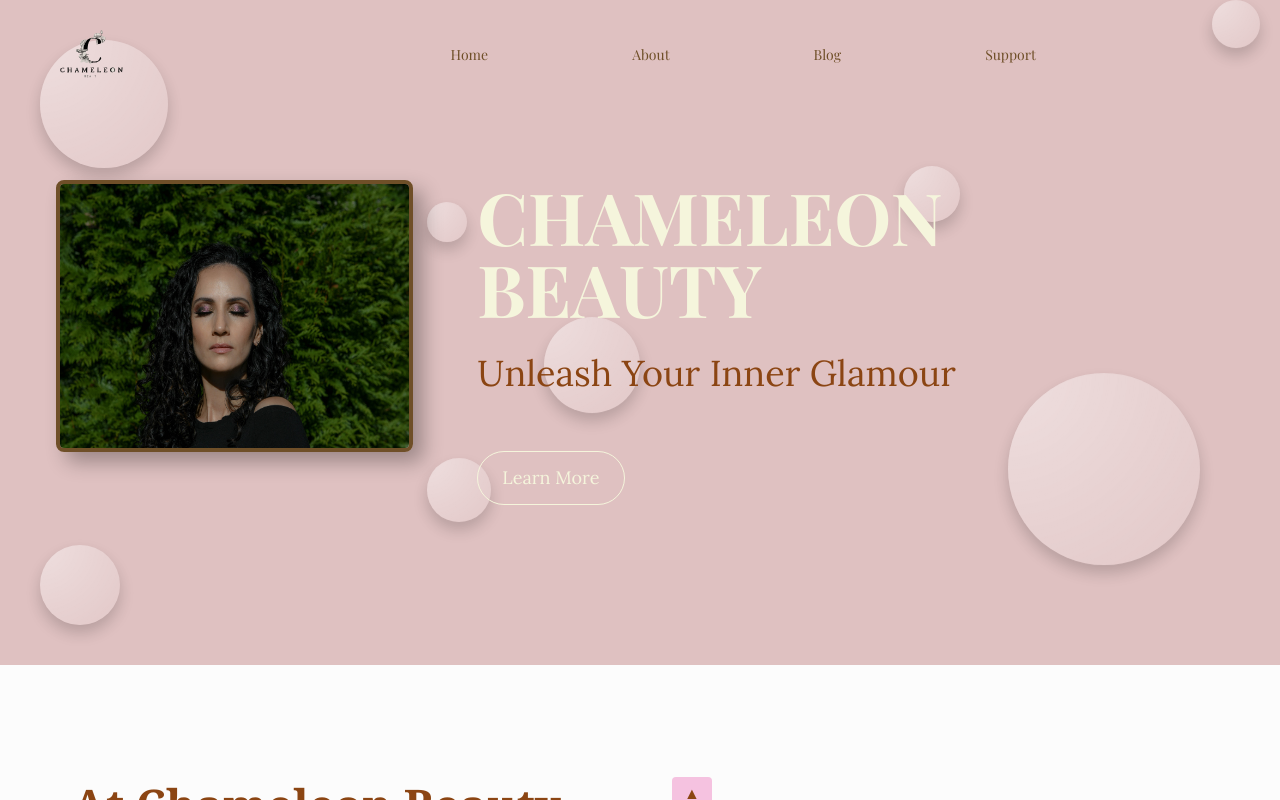
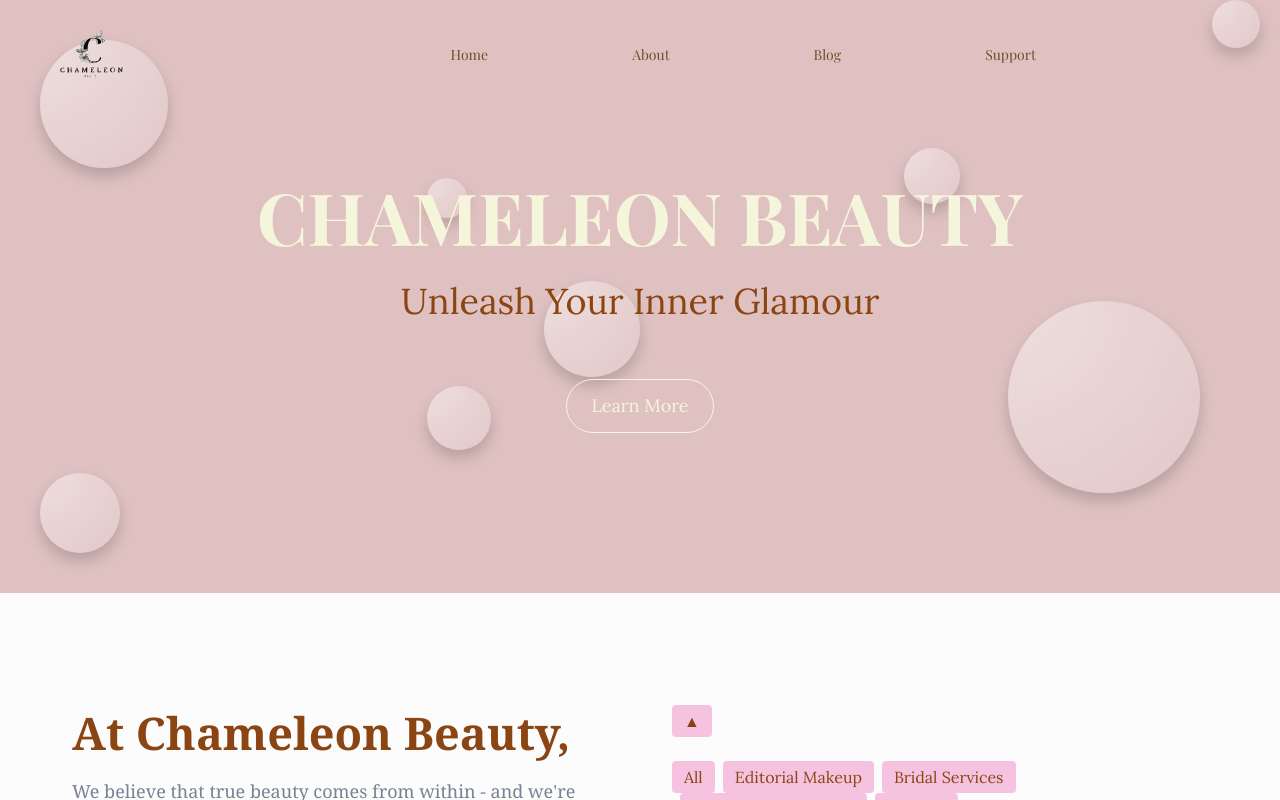
Before and after one commit to DJSanch/Chameleon_Beauty, a Next.js app: page / in a window 1280 px wide. Shown: the top 800 px of the page. Built offline with nearby package versions, Linux system fonts and the light colour scheme.

Commit message:
Index page updates

```diff
--- a/src/components/Hero/index.tsx
+++ b/src/components/Hero/index.tsx
@@ -51,25 +51,12 @@
           <div className="absolute bottom-1/4 right-1/3 w-22 h-22 bubble animate-bubble3" />
         </div>
 
-        <div className="container relative z-10">
-          <div className="-mx-4 flex flex-wrap justify-center">
-            <div className="w-full px-4">
-              <div className="mx-auto flex flex-col items-center lg:flex-row lg:items-start lg:justify-center">
-                {/* New Left Side Image */}
-                <div className="flex-none lg:w-1/3 lg:pr-8 group mb-8 lg:mb-0"> {/* Added bottom margin for space */}
-                  <img
-                    src="/images/hero/hello.jpeg" // Replace with your image path
-                    alt="Left Side Image"
-                    className="h-[17rem] w-[auto] rounded-lg border-4 border-[#6f4f28] shadow-lg transition-transform duration-300 ease-in-out group-hover:scale-110"
-                    style={{ width: '750px', boxShadow: '10px 10px 20px rgba(0, 0, 0, 0.3)' }} // Adjust width and shadow as needed
-                  />
-                </div>
-
+        <div className="flex items-center justify-center h-full relative z-10">
+          <div className="text-center">
             {/* Text Section */}
-                <div className="flex flex-col items-center lg:items-start lg:w-2/3 lg:pl-8"> {/* Added left padding for space */}
-                  <div className="text-left">
+            <div className="flex flex-col items-center">
               <h1
-                      className="mb-5 font-bold leading-tight transition-transform duration-300 ease-in-out hover:translate-x-2 text-4xl md:text-5xl lg:text-6xl xl:text-7xl"
+                className="mb-5 font-bold leading-tight transition-transform duration-300 ease-in-out hover:-translate-y-2 text-4xl md:text-5xl lg:text-6xl xl:text-7xl"
                 style={{
                   fontFamily: 'Playfair Display, serif',
                   color: '#f5f5dc',
@@ -78,7 +65,7 @@
                 CHAMELEON BEAUTY
               </h1>
               <p
-                      className="mb-12 !leading-relaxed transition-transform duration-300 ease-in-out hover:translate-x-2 hover:text-[#6f4f28] text-xl md:text-2xl lg:text-3xl xl:text-4xl"
+                className="mb-12 !leading-relaxed transition-transform duration-300 ease-in-out hover:-translate-y-2 hover:text-[#6f4f28] text-xl md:text-2xl lg:text-3xl xl:text-4xl"
                 style={{
                   fontFamily: 'Lora, serif',
                   color: '#8b4513',
@@ -86,13 +73,10 @@
               >
                 Unleash Your Inner Glamour
               </p>
-                    <div style={{ pointerEvents: 'auto' }}>
+              <div>
                 <Link href="#about" className="inline-block px-6 py-3 border border-[#f5f5dc] text-[#f5f5dc] font-lora text-lg rounded-full transition-colors duration-300 ease-in-out hover:bg-[#f5f5dc] hover:text-[#6f4f28]">
                   Learn More
                 </Link>
-                    </div>
-                  </div>
-                </div>
               </div>
             </div>
           </div>
```
Lines whose indentation alone changed are shown as unchanged.
